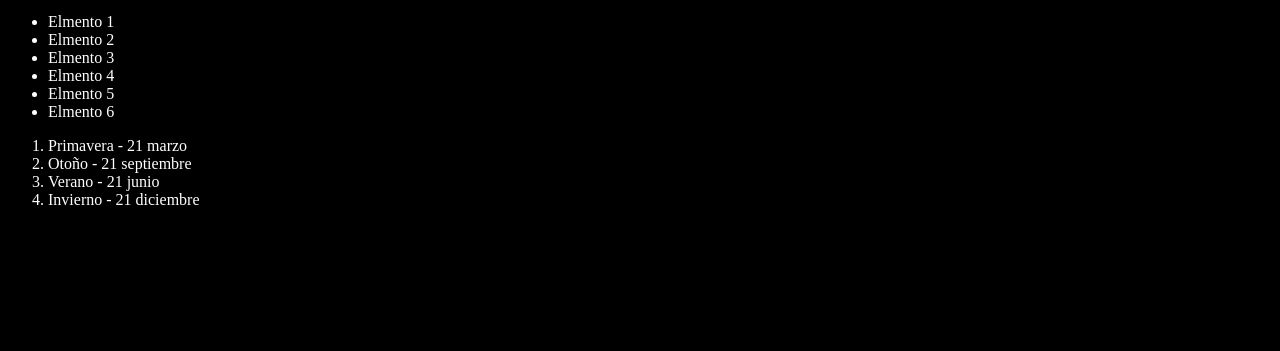
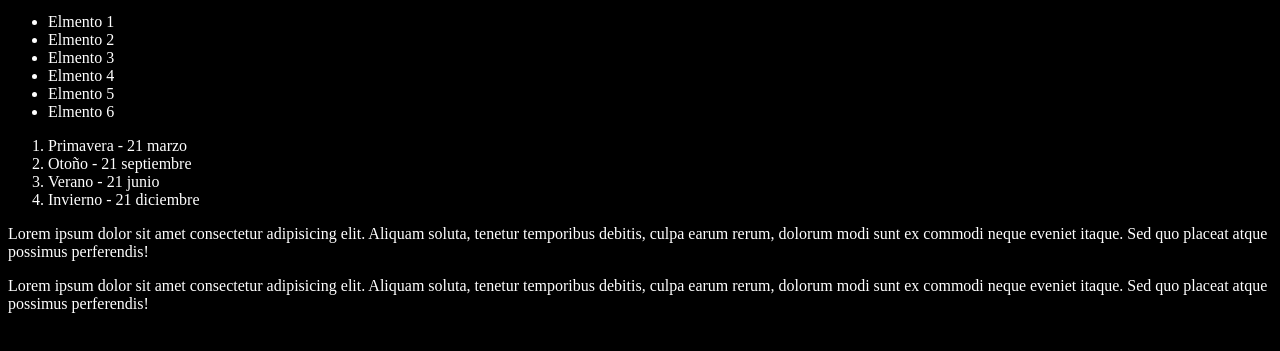
Before and after one commit to JuveOficial/youtube-git, a plain HTML site: page index.html in a window 1280 px wide. Shown: the part 101-452 px from the top of the page. Drawn offline with Linux system fonts and the light colour scheme.

Commit message:
Agregando dos parrafos

```diff
--- a/index.html
+++ b/index.html
@@ -1,11 +1,13 @@
 <!DOCTYPE html>
 <html lang="es"> <!--Lenguaje español-->
+
 <head>
     <meta charset="UTF-8">
     <meta name="viewport" content="width=device-width, initial-scale=1.0">
     <title>Pagina Aprendiendo Git</title>
     <link rel="stylesheet" href="style.css">
 </head>
+
 <body>
     <h1>APRENDIENDO GIT</h1>
     <p>Mis primeros pasos en el versionado de codigo y aprendiendo a resolver conflictos entre ramas</p>
@@ -23,6 +25,12 @@
         <li>Verano - 21 junio</li>
         <li>Invierno - 21 diciembre</li>
     </ol>
+    <p>Lorem ipsum dolor sit amet consectetur adipisicing elit. Aliquam soluta, tenetur temporibus debitis, culpa earum
+        rerum, dolorum modi sunt ex commodi neque eveniet itaque. Sed quo placeat atque possimus perferendis!</p>
+    <p>Lorem ipsum dolor sit amet consectetur adipisicing elit. Aliquam soluta, tenetur temporibus debitis, culpa earum
+        rerum, dolorum modi sunt ex commodi neque eveniet itaque. Sed quo placeat atque possimus perferendis!</p>
+
     <script src="index.js"></script>
 </body>
+
 </html>
```
